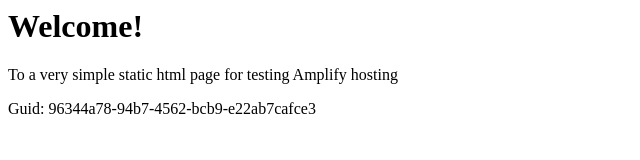
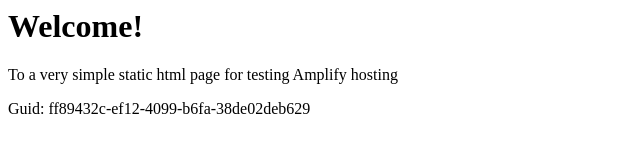
Before and after one commit to aws-aemilia-lhr/Github-PR-Commit-Integration-Test-DoNotTouch-GitHubWebhookPushCanaryTest-v1-prod-eu-west-2, a website: page src/index.html in a window 1280 px wide. Shown: the full height of the page, 0-640 px from the left. Drawn offline with Linux system fonts and the light colour scheme.

Commit message:
commit from integ tests

```diff
--- a/src/index.html
+++ b/src/index.html
@@ -12,6 +12,6 @@
 <body>
     <h1>Welcome!</h1>
     <p>To a very simple static html page for testing Amplify hosting</p>
-    <p>Guid: 96344a78-94b7-4562-bcb9-e22ab7cafce3</p></body>
+    <p>Guid: ff89432c-ef12-4099-b6fa-38de02deb629</p></body>
 
 </html>
```
